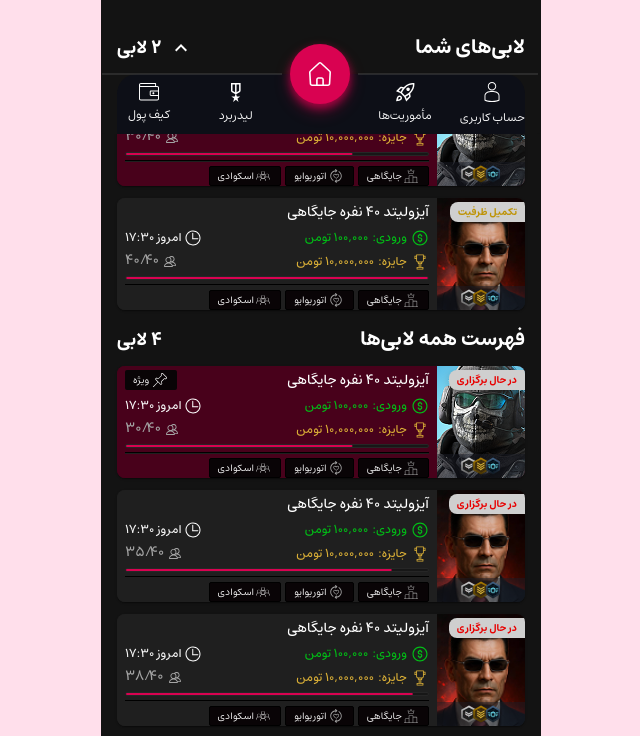
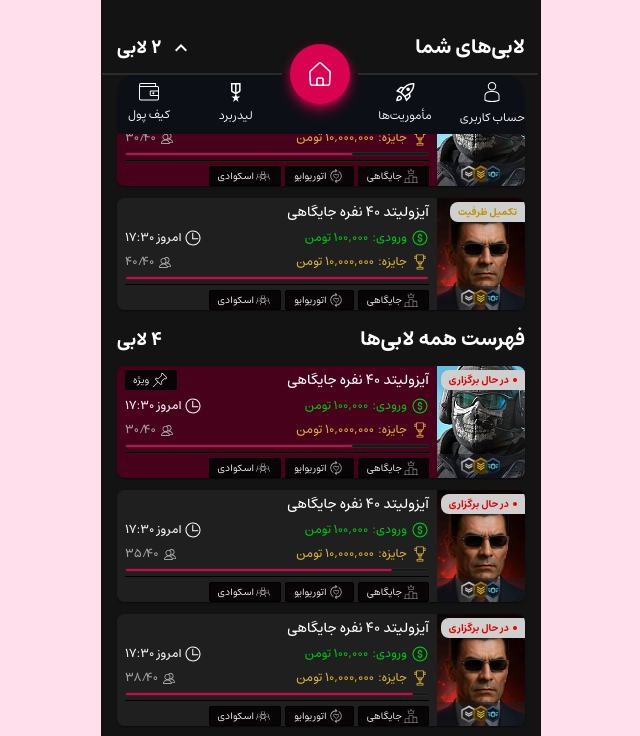
Before and after one commit to slmn-pr/gg10-front, a React (Vite) app: page /home in a window 1280 px wide. Shown: the part 666-1402 px from the top of the page, without its empty margins (319-959 px from the left). Built offline with nearby package versions, Linux system fonts and the light colour scheme.

Commit message:
Enhance LobbyCard component by adding RTL support and improving status display. Update styles for better layout control, including adjustments to typography and spacing. Refactor tag display logic for improved visual consistency.

```diff
--- a/src/pages/home/components/lobby-card.jsx
+++ b/src/pages/home/components/lobby-card.jsx
@@ -146,6 +146,7 @@ const LobbyCard = ({
         <Box
           bgcolor={theme.palette.custom.tagOnCardPicBg}
           sx={{
+            direction: 'rtl',
             position: 'absolute',
             top: 4,
             right: 0,
@@ -158,17 +159,28 @@ const LobbyCard = ({
             padding: 1,
             py: 0,
             borderRadius: 1,
-            fontWeight: 700,
-            fontSize: '0.75rem',
+            gap: 0.5,
+
             display: 'inline-flex',
             alignItems: 'center',
-            gap: 0.5,
-            // color:,
-            // backgroundColor: statusPalette.backgroundColor,
+
             color: statusPalette.color,
             boxShadow: '0 2px 8px rgba(0,0,0,0.2)',
           }}
         >
+          {status === 'در حال برگزاری' ? (
+            <Box
+              bgcolor={STATUS_COLOR_MAP[status]?.color}
+              sx={{
+                width: 4,
+                height: 4,
+                borderRadius: '50%',
+                // backgroundColor: STATUS_COLOR_MAP[status]?.color,
+              }}
+            ></Box>
+          ) : (
+            <></>
+          )}
           <Typography variant="sub3" color={STATUS_COLOR_MAP[status]?.color}>
             {status}
           </Typography>
@@ -273,7 +285,7 @@ const LobbyCard = ({
               spacing={0.25}
               sx={{ width: '100%' }}
             >
-              <Typography variant="subtitle2" color={theme.palette.custom.greyOnBg1}>
+              <Typography variant="sub2" color={theme.palette.custom.greyOnBg1}>
                 {currentPlayers}/{maxPlayers}
               </Typography>
               <CapacityIcon color={theme.palette.custom.greyOnBg1} />
@@ -341,7 +353,7 @@ const LobbyCard = ({
         />
 
         {/* Bottom Tags */}
-        <Stack direction="row" spacing={0.5} sx={{ justifyContent: 'flex-end' }} mb={0.5}>
+        <Stack direction="row" spacing={0.5} sx={{ justifyContent: 'flex-end' }} mb={1}>
           {tags.slice(0, 3).map((tag) => (
             <LobbyCardTag title={tag} icon={tagIcons[tag]} />
           ))}
```
